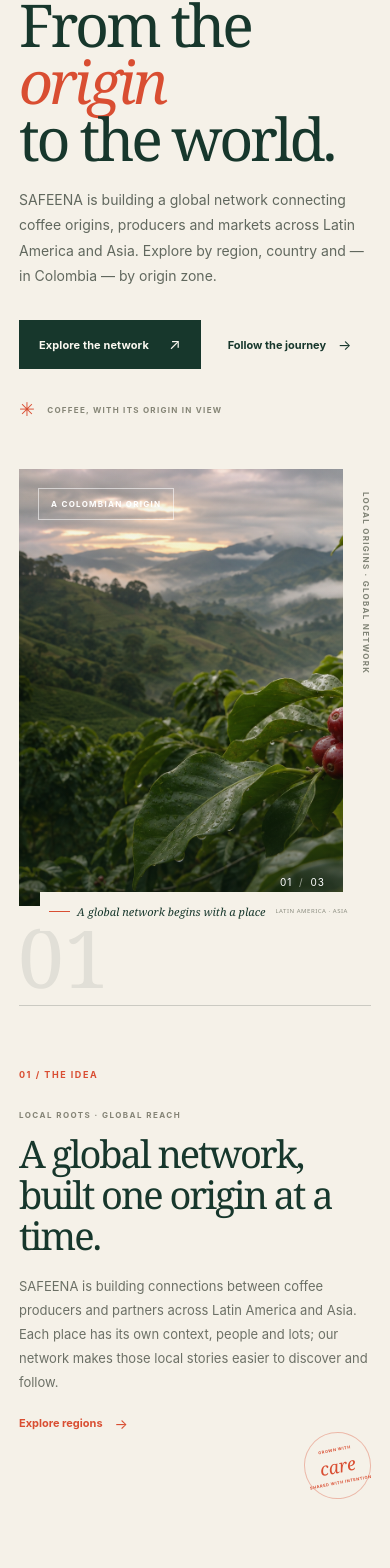
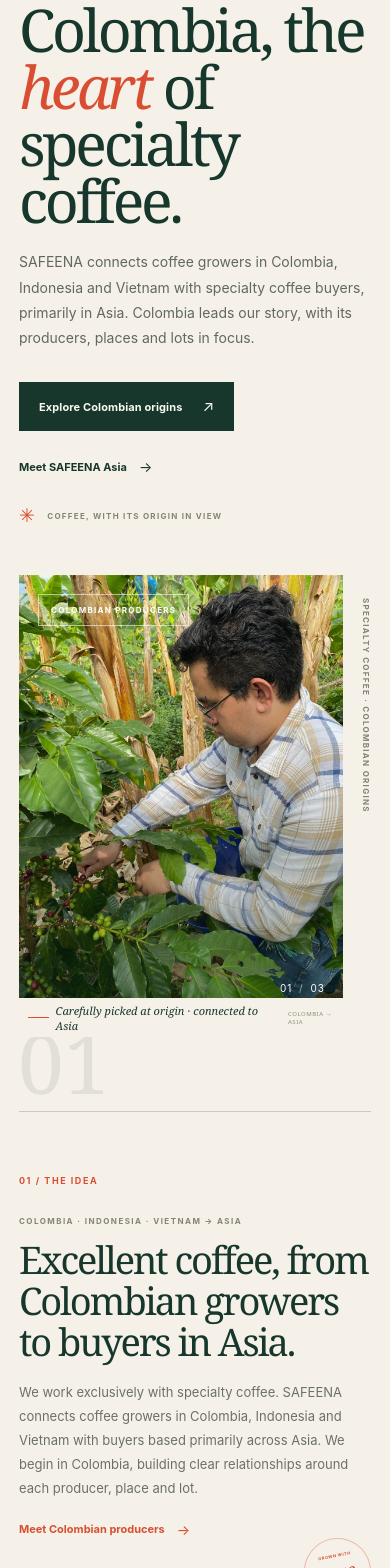
Before and after one commit to EylenSuescun/safeena-website, a React (Vite) app: page / in a window 390 px wide. Shown: the part 200-1768 px from the top of the page. Built offline with nearby package versions, Linux system fonts and the light colour scheme.

Commit message:
Position SAFEENA around specialty coffee and Asia buyers

```diff
--- a/src/App.jsx
+++ b/src/App.jsx
@@ -2,47 +2,51 @@ import { useEffect, useState } from 'react'
 
 const content = {
   en: {
-    announcement: 'LATIN AMERICA  ·  ASIA  ·  A GLOBAL COFFEE NETWORK',
-    announcementRight: 'A GLOBAL COFFEE NETWORK',
+    announcement: 'SPECIALTY COFFEE  ·  COLOMBIA  ·  INDONESIA  ·  VIETNAM  ·  ASIA',
+    announcementRight: 'FROM ORIGIN TO ASIA',
     nav: { story: 'Our idea', network: 'Regions', countries: 'Countries', zones: 'Colombia by zone', partners: 'For partners', contact: 'Let’s connect' },
     language: 'ES',
     hero: {
-      eyebrow: 'A GLOBAL COFFEE NETWORK, ROOTED AT ORIGIN',
-      title: <>From the <em>origin</em><br />to the world.</>,
-      body: 'SAFEENA is building a global network connecting coffee origins, producers and markets across Latin America and Asia. Explore by region, country and — in Colombia — by origin zone.',
-      primary: 'Explore the network',
-      secondary: 'Follow the journey',
-      imageLabel: 'A COLOMBIAN ORIGIN',
-      imageNote: 'A global network begins with a place',
-      captionRegion: 'LATIN AMERICA · ASIA',
-      sideLabel: 'LOCAL ORIGINS · GLOBAL NETWORK',
+      eyebrow: 'COLOMBIA AT THE HEART OF SPECIALTY COFFEE',
+      title: <>Colombia, the<br /><em>heart</em> of specialty coffee.</>,
+      body: 'SAFEENA connects coffee growers in Colombia, Indonesia and Vietnam with specialty coffee buyers, primarily in Asia. Colombia leads our story, with its producers, places and lots in focus.',
+      primary: 'Explore Colombian origins',
+      secondary: 'Meet SAFEENA Asia',
+      imageLabel: 'COLOMBIAN PRODUCERS',
+      imageNote: 'Carefully picked at origin · connected to Asia',
+      captionRegion: 'COLOMBIA → ASIA',
+      sideLabel: 'SPECIALTY COFFEE · COLOMBIAN ORIGINS',
+      imageAlt: 'A coffee grower selectively picking ripe cherries at a Colombian farm',
     },
     intro: {
       index: '01 / THE IDEA',
-      title: 'A global network, built one origin at a time.',
-      body: 'SAFEENA is building connections between coffee producers and partners across Latin America and Asia. Each place has its own context, people and lots; our network makes those local stories easier to discover and follow.',
-      link: 'Explore regions',
-      note: 'LOCAL ROOTS · GLOBAL REACH',
+      title: 'Excellent coffee, from Colombian growers to buyers in Asia.',
+      body: 'We work exclusively with specialty coffee. SAFEENA connects coffee growers in Colombia, Indonesia and Vietnam with buyers based primarily across Asia. We begin in Colombia, building clear relationships around each producer, place and lot.',
+      link: 'Meet Colombian producers',
+      note: 'COLOMBIA · INDONESIA · VIETNAM → ASIA',
     },
     network: {
-      eyebrow: '02 / EXPLORE THE NETWORK',
-      title: <>Connected by region.<br />Experienced place by place.</>,
-      body: 'Start with a region, then explore its markets, countries and origins as the SAFEENA network grows.',
+      eyebrow: '02 / OUR NETWORK',
+      title: <>Colombian origins.<br />Buyers across Asia.</>,
+      body: 'Specialty coffee connects producers in Colombia, Indonesia and Vietnam with buyers primarily in Asia.',
       regions: [
-        { id: 'asia', number: '01', title: 'Asia', label: 'MARKETS & PARTNERS', placeLabel: 'MARKET', place: 'Hong Kong', description: 'This section will bring together market destinations, buyers and partners as the network expands.' },
-        { id: 'latam', number: '02', title: 'Latin America', label: 'ORIGINS & PRODUCERS', placeLabel: 'COUNTRY', place: 'Colombia', description: 'Discover coffee origins and producer relationships, organized country by country.' },
+        { id: 'asia', number: '01', title: 'Asia', label: 'BUYERS & ROASTERS', placeLabel: 'PRIMARY BUYER REGION', place: 'Asia', description: 'Our main buyers are in Asia. We connect their needs directly with specialty coffee at origin.' },
+        { id: 'origins', number: '02', title: 'Colombia, Indonesia & Vietnam', label: 'PRODUCER COUNTRIES', placeLabel: 'LEAD ORIGIN', place: 'Colombia', description: 'Three producer countries, with Colombia in the spotlight and dedicated profiles growing over time.' },
       ],
-      asiaEyebrow: 'ASIA · DESTINATIONS',
-      asiaTitle: 'Asia, market by market.',
-      asiaBody: 'Explore SAFEENA destinations and partnerships across Asia. The network starts in Hong Kong.',
+      asiaEyebrow: 'ASIA · BUYERS & MARKETS',
+      asiaTitle: 'Our buyers are based across Asia.',
+      asiaBody: 'Asia is SAFEENA’s primary buyer region. We bring market demand closer to exceptional coffee at origin.',
       asiaMarket: 'Hong Kong',
-      asiaMarketDetail: 'Initial market · Asia',
-      countriesEyebrow: '03 / COUNTRY DIRECTORY',
-      countriesTitle: 'Explore by country.',
-      countriesBody: 'Each country will have a dedicated view of its origins, people and coffee lots.',
-      countryRegion: 'LATIN AMERICA',
-      country: 'Colombia',
-      countryDetail: 'Latin America · Explore by zone',
+      asiaMarketDetail: 'An Asian buyer market · specialty coffee',
+      asiaInstagram: 'Follow SAFEENA Asia on Instagram',
+      countriesEyebrow: '03 / PRODUCER COUNTRIES',
+      countriesTitle: 'Colombia first. More origins in the network.',
+      countriesBody: 'Producers in Colombia, Indonesia and Vietnam. Colombia leads with the most developed origin stories and lot profiles.',
+      producerCountries: [
+        { id: 'colombia', number: '01', name: 'Colombia', label: 'LEAD ORIGIN · PRODUCER PROFILES', detail: 'Antioquia · Tolima · Explore Colombia by zone', action: 'Explore Colombia', imageAlt: 'Coffee grower selecting ripe cherries at a Colombian farm' },
+        { id: 'indonesia', number: '02', name: 'Indonesia', label: 'PRODUCER ORIGIN', detail: 'Producer profiles are being built.', action: 'Connect with SAFEENA' },
+        { id: 'vietnam', number: '03', name: 'Vietnam', label: 'PRODUCER ORIGIN', detail: 'Producer profiles are being built.', action: 'Connect with SAFEENA' },
+      ],
       zonesEyebrow: 'COLOMBIA · BY ZONE',
       zonesTitle: 'Every zone has a story.',
       zonesBody: 'Explore Colombian coffee origins zone by zone, with each profile bringing together local producers, practices and lots.',
@@ -71,7 +75,7 @@ const content = {
       availabilityCta: 'Ask about lots',
       storyHeading: 'ORIGIN STORIES · VIDEO',
       storyTitle: 'Vanessa and Julián, in their own words.',
-      storyBody: 'Short films from origin are being prepared to bring producer stories closer to buyers in Asia and Latin America.',
+      storyBody: 'Short films from origin are being prepared to bring producer stories closer to buyers, primarily in Asia.',
       storyStatus: 'COMING SOON',
       profiles: [
         {
@@ -107,69 +111,74 @@ const content = {
     },
     values: {
       eyebrow: '05 / WHAT MATTERS',
-      title: 'Closer to the people and places behind the cup.',
-      body: 'We believe the most meaningful coffee relationships begin with curiosity and grow through clarity.',
+      title: 'Specialty coffee, with origin at its heart.',
+      body: 'SAFEENA brings excellent coffee growers and buyers together through clear origin stories and long-term relationships.',
       cards: [
-        { number: 'A', title: 'Origin with context', text: 'The producer, region and lot are part of the coffee story — not small print.' },
-        { number: 'B', title: 'Details that travel', text: 'Traceability helps keep origin and quality information connected along the journey.' },
-        { number: 'C', title: 'Relationships built to last', text: 'Thoughtful sourcing puts people and long-term collaboration at the centre.' },
+        { number: 'A', title: 'Specialty coffee only', text: 'Every coffee we represent meets the specialty coffee focus at the core of SAFEENA.' },
+        { number: 'B', title: 'Grower to Asian buyer', text: 'We connect growers directly with buyers, primarily across Asia.' },
+        { number: 'C', title: 'Colombia in focus', text: 'We give Colombian origins the clearest stage while building the wider producer network.' },
       ],
     },
     partners: {
       eyebrow: '06 / WORK WITH US',
-      title: 'Good coffee starts with a good conversation.',
-      body: 'Are you a producer, roaster, importer or distribution partner in Latin America or Asia? We’d love to hear what you are looking for and learn what you are building.',
-      button: 'Connect with SAFEENA',
-      social: 'Or follow along on Instagram',
+      title: 'Connecting Colombia’s coffee with Asia.',
+      body: 'Are you a specialty coffee grower in Colombia, Indonesia or Vietnam, or a buyer based in Asia? Tell us what you are sourcing and what you are building.',
+      button: 'Connect with SAFEENA Asia',
+      secondaryButton: 'For Colombian producers',
+      social: 'Specialty coffee · Colombia to Asia',
     },
     footer: {
-      phrase: 'Local origins. A world of connection.',
-      copyright: '© SAFEENA. Coffee origins and markets, connected with care.',
+      phrase: 'Colombian origins. Specialty coffee connected with Asia.',
+      copyright: '© SAFEENA. Connecting specialty coffee growers and buyers.',
       back: 'Back to top ↑',
     },
   },
   es: {
-    announcement: 'AMÉRICA LATINA  ·  ASIA  ·  UNA RED GLOBAL DE CAFÉ',
-    announcementRight: 'UNA RED GLOBAL DE CAFÉ',
+    announcement: 'CAFÉ ESPECIAL  ·  COLOMBIA  ·  INDONESIA  ·  VIETNAM  ·  ASIA',
+    announcementRight: 'DEL ORIGEN A ASIA',
     nav: { story: 'La idea', network: 'Regiones', countries: 'Países', zones: 'Colombia por zonas', partners: 'Aliados', contact: 'Conversemos' },
     language: 'EN',
     hero: {
-      eyebrow: 'UNA RED GLOBAL DE CAFÉ, CON RAÍCES EN EL ORIGEN',
-      title: <>Del <em>origen</em><br />al mundo entero.</>,
-      body: 'SAFEENA está construyendo una red global que conecta orígenes cafeteros, productores y mercados de América Latina y Asia. Explora por región, país y — en Colombia — por zonas de origen.',
-      primary: 'Explora la red',
-      secondary: 'Sigue el recorrido',
-      imageLabel: 'UN ORIGEN COLOMBIANO',
-      imageNote: 'Toda red global comienza en un lugar',
-      captionRegion: 'AMÉRICA LATINA · ASIA',
-      sideLabel: 'ORÍGENES LOCALES · RED GLOBAL',
+      eyebrow: 'COLOMBIA EN EL CORAZÓN DEL CAFÉ ESPECIAL',
+      title: <>Colombia,<br />el <em>corazón</em> del café especial.</>,
+      body: 'SAFEENA conecta caficultores de Colombia, Indonesia y Vietnam con compradores de café especial, principalmente en Asia. Colombia lidera nuestra historia: sus productores, territorios y lotes están en primer plano.',
+      primary: 'Explorar orígenes colombianos',
+      secondary: 'Conoce SAFEENA Asia',
+      imageLabel: 'PRODUCTORES COLOMBIANOS',
+      imageNote: 'Recolección selectiva en origen · conexión con Asia',
+      captionRegion: 'COLOMBIA → ASIA',
+      sideLabel: 'CAFÉ ESPECIAL · ORÍGENES COLOMBIANOS',
+      imageAlt: 'Una persona selecciona cerezas maduras de café en una finca colombiana',
     },
     intro: {
       index: '01 / LA IDEA',
-      title: 'Una red global, construida origen por origen.',
-      body: 'SAFEENA está construyendo conexiones entre productores de café y aliados de América Latina y Asia. Cada lugar tiene su propio contexto, su gente y sus lotes; nuestra red ayuda a descubrir y seguir esas historias locales.',
-      link: 'Explora las regiones',
-      note: 'RAÍCES LOCALES · ALCANCE GLOBAL',
+      title: 'Café excelente, de caficultores colombianos a compradores en Asia.',
+      body: 'Trabajamos exclusivamente con café especial. SAFEENA conecta caficultores de Colombia, Indonesia y Vietnam con compradores ubicados principalmente en Asia. Empezamos por Colombia y ponemos en primer plano a cada productor, territorio y lote.',
+      link: 'Conoce a los productores colombianos',
+      note: 'COLOMBIA · INDONESIA · VIETNAM → ASIA',
     },
     network: {
-      eyebrow: '02 / EXPLORA LA RED',
-      title: <>Conectados por región.<br />Presentes en cada lugar.</>,
-      body: 'Empieza por una región y explora sus mercados, países y orígenes a medida que crece la red SAFEENA.',
+      eyebrow: '02 / NUESTRA RED',
+      title: <>Orígenes colombianos.<br />Compradores en Asia.</>,
+      body: 'El café especial conecta productores de Colombia, Indonesia y Vietnam con compradores ubicados principalmente en Asia.',
       regions: [
-        { id: 'asia', number: '01', title: 'Asia', label: 'MERCADOS Y ALIADOS', placeLabel: 'MERCADO', place: 'Hong Kong', description: 'Esta sección reunirá destinos, compradores y aliados a medida que se expanda la red.' },
-        { id: 'latam', number: '02', title: 'América Latina', label: 'ORÍGENES Y PRODUCTORES', placeLabel: 'PAÍS', place: 'Colombia', description: 'Descubre orígenes cafeteros y relaciones con productores, organizados por país.' },
+        { id: 'asia', number: '01', title: 'Asia', label: 'COMPRADORES Y TOSTADORES', placeLabel: 'REGIÓN COMPRADORA PRINCIPAL', place: 'Asia', description: 'Nuestros compradores están principalmente en Asia. Conectamos su demanda con café especial en origen.' },
+        { id: 'origins', number: '02', title: 'Colombia, Indonesia y Vietnam', label: 'PAÍSES PRODUCTORES', placeLabel: 'ORIGEN PRINCIPAL', place: 'Colombia', description: 'Tres países productores, con Colombia en primer plano y perfiles dedicados que crecerán con la red.' },
       ],
-      asiaEyebrow: 'ASIA · DESTINOS',
-      asiaTitle: 'Asia, mercado por mercado.',
-      asiaBody: 'Explora los destinos y alianzas de SAFEENA en Asia. La red comienza en Hong Kong.',
+      asiaEyebrow: 'ASIA · COMPRADORES Y MERCADOS',
+      asiaTitle: 'Nuestros compradores están en Asia.',
+      asiaBody: 'Asia es la principal región compradora de SAFEENA. Acercamos su demanda a cafés excepcionales en origen.',
       asiaMarket: 'Hong Kong',
-      asiaMarketDetail: 'Mercado inicial · Asia',
-      countriesEyebrow: '03 / DIRECTORIO POR PAÍS',
-      countriesTitle: 'Explora por país.',
-      countriesBody: 'Cada país tendrá un espacio para conocer sus orígenes, su gente y sus lotes de café.',
-      countryRegion: 'AMÉRICA LATINA',
-      country: 'Colombia',
-      countryDetail: 'América Latina · Explora por zonas',
+      asiaMarketDetail: 'Un mercado comprador de Asia · café especial',
+      asiaInstagram: 'Sigue a SAFEENA Asia en Instagram',
+      countriesEyebrow: '03 / PAÍSES PRODUCTORES',
+      countriesTitle: 'Colombia primero. Más orígenes en la red.',
+      countriesBody: 'Productores en Colombia, Indonesia y Vietnam. Colombia lidera con las historias de origen y fichas de lote más desarrolladas.',
+      producerCountries: [
+        { id: 'colombia', number: '01', name: 'Colombia', label: 'ORIGEN PRINCIPAL · PRODUCTORES ACTIVOS', detail: 'Antioquia · Tolima · Explora Colombia por zonas', action: 'Explorar Colombia', imageAlt: 'Caficultor selecciona cerezas maduras en una finca colombiana' },
+        { id: 'indonesia', number: '02', name: 'Indonesia', label: 'ORIGEN PRODUCTOR', detail: 'Estamos construyendo los perfiles de sus productores.', action: 'Conecta con SAFEENA' },
+        { id: 'vietnam', number: '03', name: 'Vietnam', label: 'ORIGEN PRODUCTOR', detail: 'Estamos construyendo los perfiles de sus productores.', action: 'Conecta con SAFEENA' },
+      ],
       zonesEyebrow: 'COLOMBIA · POR ZONAS',
       zonesTitle: 'Cada zona tiene su historia.',
       zonesBody: 'Explora los orígenes cafeteros de Colombia por zonas, reuniendo productores, prácticas y lotes de cada lugar.',
@@ -198,7 +207,7 @@ const content = {
       availabilityCta: 'Consultar lotes',
       storyHeading: 'HISTORIAS DE ORIGEN · VIDEO',
       storyTitle: 'Vanessa y Julián, en sus propias palabras.',
-      storyBody: 'Preparamos cortometrajes desde el origen para acercar las historias de los productores a compradores de Asia y América Latina.',
+      storyBody: 'Preparamos cortometrajes desde el origen para acercar las historias de los productores a compradores, principalmente en Asia.',
       storyStatus: 'PRÓXIMAMENTE',
       profiles: [
         {
@@ -234,30 +243,32 @@ const content = {
     },
     values: {
       eyebrow: '05 / LO QUE NOS MUEVE',
-      title: 'Más cerca de las personas y lugares detrás de cada taza.',
-      body: 'Creemos que las relaciones cafeteras más valiosas comienzan con curiosidad y crecen con claridad.',
+      title: 'Café especial, con el origen en el centro.',
+      body: 'SAFEENA conecta caficultores de café excelente con compradores a través de historias de origen claras y relaciones duraderas.',
       cards: [
-        { number: 'A', title: 'Origen con contexto', text: 'El productor, la región y el lote son parte de la historia del café, no una nota al pie.' },
-        { number: 'B', title: 'Detalles que viajan', text: 'La trazabilidad mantiene conectada la información de origen y calidad durante el recorrido.' },
-        { number: 'C', title: 'Relaciones que perduran', text: 'El abastecimiento consciente pone a las personas y la colaboración a largo plazo en el centro.' },
+        { number: 'A', title: 'Solo café especial', text: 'Trabajamos exclusivamente con café especial, poniendo calidad y origen en el centro de cada lote.' },
+        { number: 'B', title: 'Del caficultor al comprador en Asia', text: 'Conectamos caficultores con compradores ubicados principalmente en Asia.' },
+        { number: 'C', title: 'Colombia en primer plano', text: 'Damos a los orígenes colombianos el mayor protagonismo mientras crece la red de productores.' },
       ],
     },
     partners: {
       eyebrow: '06 / TRABAJEMOS JUNTOS',
-      title: 'El buen café empieza con una buena conversación.',
-      body: '¿Eres productor, tostador, importador o aliado de distribución en América Latina o Asia? Queremos conocer lo que buscas y descubrir lo que estás construyendo.',
-      button: 'Conecta con SAFEENA',
-      social: 'También puedes seguirnos en Instagram',
+      title: 'Conectamos el café colombiano con Asia.',
+      body: '¿Eres caficultor de café especial en Colombia, Indonesia o Vietnam, o comprador ubicado en Asia? Cuéntanos qué estás buscando y qué estás construyendo.',
+      button: 'Conecta con SAFEENA Asia',
+      secondaryButton: 'Para productores en Colombia',
+      social: 'Café especial · Colombia hacia Asia',
     },
     footer: {
-      phrase: 'Orígenes locales. Un mundo de conexiones.',
-      copyright: '© SAFEENA. Orígenes y mercados conectados con cuidado.',
+      phrase: 'Orígenes colombianos. Café especial conectado con Asia.',
+      copyright: '© SAFEENA. Conectamos caficultores y compradores de café especial.',
       back: 'Volver arriba ↑',
     },
   },
 }
 
-const InstagramLink = 'https://www.instagram.com/safeena_coffeelatam/'
+const InstagramAsiaLink = 'https://www.instagram.com/safeena.coffee/'
+const InstagramLatamLink = 'https://www.instagram.com/safeena_coffeelatam/'
 
 function Logo({ language }) {
   return (
@@ -330,8 +341,8 @@ function App() {
             <h1 id="hero-title">{t.hero.title}</h1>
             <p className="hero__body">{t.hero.body}</p>
             <div className="hero__actions">
-              <a className="button button--dark" href="#network">{t.hero.primary}<Arrow diagonal /></a>
-              <a className="text-link" href={InstagramLink} target="_blank" rel="noreferrer">{t.hero.secondary}<Arrow /></a>
+              <a className="button button--dark" href="#colombia-zones">{t.hero.primary}<Arrow diagonal /></a>
+              <a className="text-link" href={InstagramAsiaLink} target="_blank" rel="noreferrer">{t.hero.secondary}<Arrow /></a>
             </div>
             <div className="hero__signature">
               <span className="signature-mark" aria-hidden="true">✳</span>
@@ -341,7 +352,7 @@ function App() {
 
           <div className="hero__visual">
             <div className="hero__image-frame">
-              <img className="hero__image" src="/images/coffee-origin.png" alt={language === 'en' ? 'Coffee cherries growing in the green Colombian highlands at dawn' : 'Cerezas de café creciendo en las montañas verdes de Colombia al amanecer'} fetchPriority="high" />
+              <img className="hero__image" src="/images/producers/kafesedna-harvest.jpg" alt={t.hero.imageAlt} fetchPriority="high" />
               <span className="image-stamp">{t.hero.imageLabel}</span>
               <span className="image-counter">01 <span>/</span> 03</span>
             </div>
@@ -414,6 +425,7 @@ function App() {
               <span className="market-card__region">ASIA</span>
               <strong>{t.network.asiaMarket}</strong>
               <span>{t.network.asiaMarketDetail}</span>
+              <a className="market-card__social" href={InstagramAsiaLink} target="_blank" rel="noreferrer">{t.network.asiaInstagram}<Arrow diagonal /></a>
             </div>
           </div>
 
@@ -425,12 +437,20 @@ function App() {
               </div>
               <p>{t.network.countriesBody}</p>
             </div>
-            <a className="country-card" href="#colombia-zones">
-              <span className="country-card__region">{t.network.countryRegion}</span>
-              <strong>{t.network.country}</strong>
-              <span>{t.network.countryDetail}</span>
-              <span className="country-card__arrow" aria-hidden="true">↗</span>
-            </a>
+            <div className="country-grid">
+              {t.network.producerCountries.map((country) => (
+                <a className={`country-card country-card--${country.id}`} href={country.id === 'colombia' ? '#colombia-zones' : '#partners'} key={country.id}>
+                  {country.id === 'colombia' && <img className="country-card__image" src="/images/producers/kafesedna-harvest.jpg" alt={country.imageAlt} loading="lazy" />}
+                  <span className="country-card__number" aria-hidden="true">{country.number}</span>
+                  <span className="country-card__content">
+                    <span className="country-card__region">{country.label}</span>
+                    <strong>{country.name}</strong>
+                    <span className="country-card__detail">{country.detail}</span>
+                    <span className="country-card__action">{country.action}<Arrow diagonal /></span>
+                  </span>
+                </a>
+              ))}
+            </div>
           </div>
 
           <div className="colombia-zones" id="colombia-zones">
@@ -547,8 +567,8 @@ function App() {
                           <div><span>{t.network.traceLabel}</span><strong>{profile.trace}</strong></div>
                         </div>
                         <div className="origin-profile__actions">
-                          <a className="button button--dark" href={InstagramLink} target="_blank" rel="noreferrer">{t.network.sampleCta}<Arrow diagonal /></a>
-                          <a className="origin-profile__availability" href={InstagramLink} target="_blank" rel="noreferrer">{t.network.availabilityCta}<Arrow /></a>
+                          <a className="button button--dark" href={InstagramAsiaLink} target="_blank" rel="noreferrer">{t.network.sampleCta}<Arrow diagonal /></a>
+                          <a className="origin-profile__availability" href={InstagramAsiaLink} target="_blank" rel="noreferrer">{t.network.availabilityCta}<Arrow /></a>
                         </div>
                       </div>
                     </article>
@@ -596,7 +616,8 @@ function App() {
               <h2 id="partners-title">{t.partners.title}</h2>
               <p className="partner-band__body">{t.partners.body}</p>
               <div className="partner-band__actions">
-                <a className="button button--cream" href={InstagramLink} target="_blank" rel="noreferrer">{t.partners.button}<Arrow diagonal /></a>
+                <a className="button button--cream" href={InstagramAsiaLink} target="_blank" rel="noreferrer">{t.partners.button}<Arrow diagonal /></a>
+                <a className="partner-band__secondary" href={InstagramLatamLink} target="_blank" rel="noreferrer">{t.partners.secondaryButton}<Arrow /></a>
                 <span className="partner-band__social">{t.partners.social}</span>
               </div>
             </div>
@@ -616,7 +637,8 @@ function App() {
         <div className="site-footer__bottom">
           <span>{t.footer.copyright}</span>
           <div className="footer-links">
-            <a href={InstagramLink} target="_blank" rel="noreferrer">Instagram <Arrow diagonal /></a>
+            <a href={InstagramAsiaLink} target="_blank" rel="noreferrer">Instagram Asia <Arrow diagonal /></a>
+            <a href={InstagramLatamLink} target="_blank" rel="noreferrer">Instagram LatAm <Arrow diagonal /></a>
             <span>{language === 'en' ? 'ORIGIN → MARKET' : 'ORIGEN → MERCADO'}</span>
           </div>
         </div>
```
Also changed, not shown: src/styles.css (+51 -18 lines).
